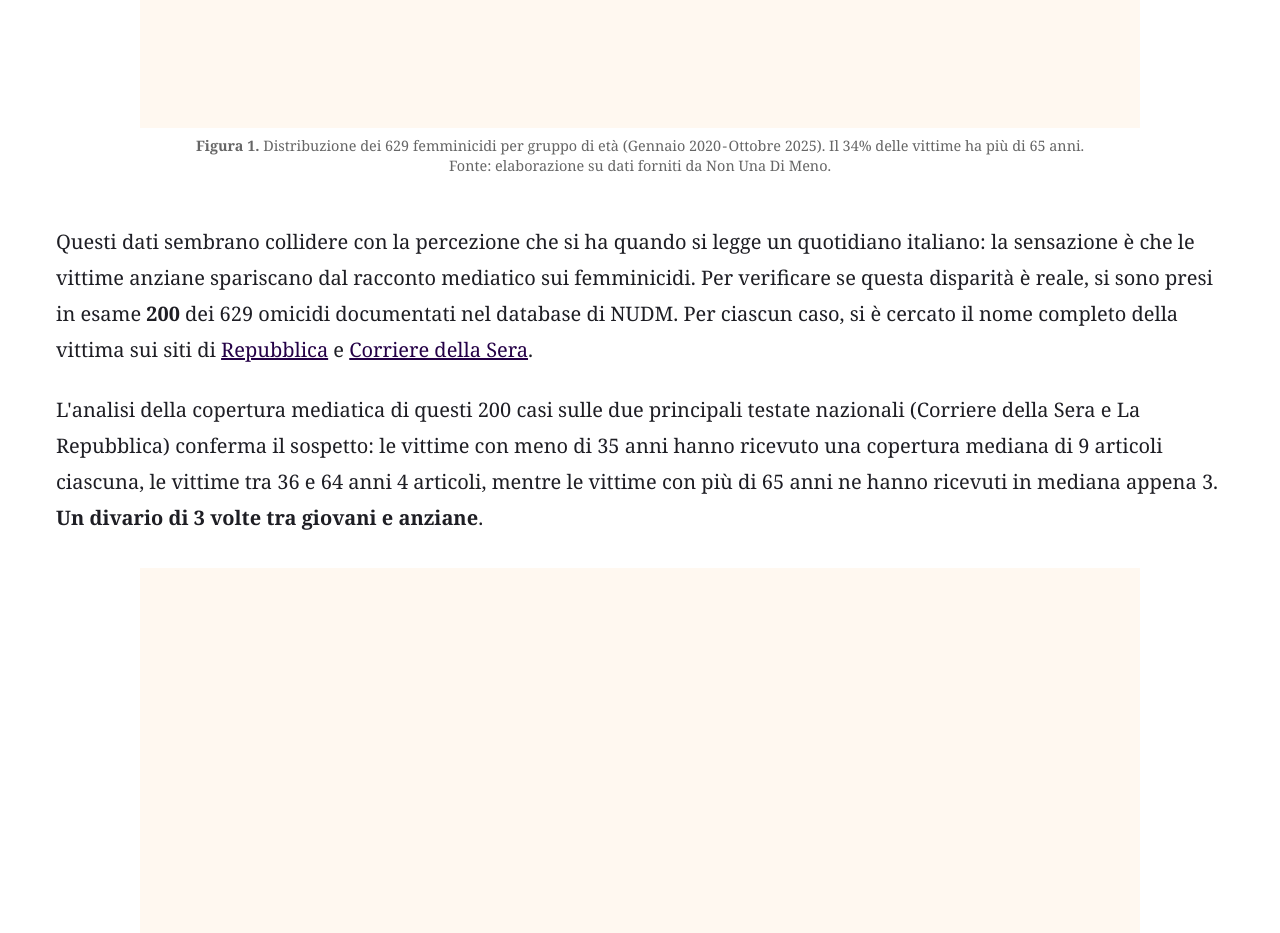
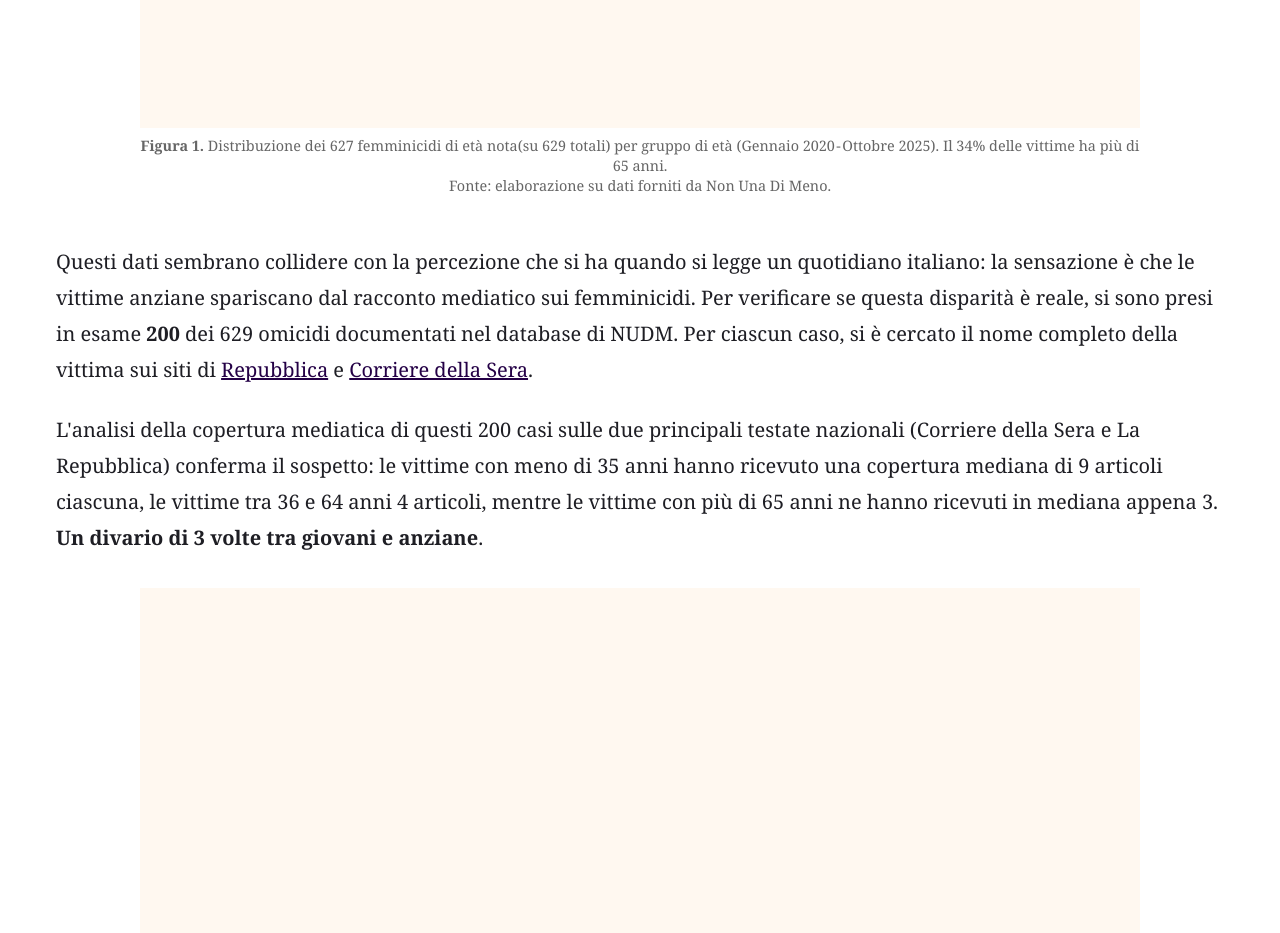
Before and after one commit to francescacollu/francescacollu.github.io, a React (Create React App) app: page /articles/ageismo-femminicidi in a window 1280 px wide. Shown: the part 1080-2013 px from the top of the page. Built offline with nearby package versions, Linux system fonts and the light colour scheme.

Commit message:
Updated captions

```diff
--- a/src/components/articles/vittime-anziane-femminicidio/index.tsx
+++ b/src/components/articles/vittime-anziane-femminicidio/index.tsx
@@ -16,14 +16,14 @@ const VittimeAnzianeFemminicidio = () => {
 
                     {/* Chart 1 */}
                     <PlotlyChart src="/charts/vittime-anziane-femminicidio/age_groups.html" className="plotly-chart" minHeight="600px"
-                    caption="<b>Figura 1.</b> Distribuzione dei 629 femminicidi per gruppo di età (Gennaio 2020 - Ottobre 2025). Il 34% delle vittime ha più di 65 anni.<br /> Fonte: elaborazione su dati forniti da Non Una Di Meno." />
+                    caption="<b>Figura 1.</b> Distribuzione dei 627 femminicidi di età nota(su 629 totali) per gruppo di età (Gennaio 2020 - Ottobre 2025). Il 34% delle vittime ha più di 65 anni.<br /> Fonte: elaborazione su dati forniti da Non Una Di Meno." />
 
                     {/* Section 2 */}
                     <MarkdownContent src="/content/VittimeAnzianeFemminicidio/section2.md" className="markdown-content" />
 
                     {/* Chart 2 */}
                     <PlotlyChart src="/charts/vittime-anziane-femminicidio/strip_plot_200cases.html" minHeight="800px"
-                    caption="<b>Figura 2.</b> Distribuzione del numero di articoli per gruppo di età. Ogni punto rappresenta un caso di femminicidio dei 200 esaminati. Come evidente dal grafico, ci sono alcuni casi che, essendo diventati decisamente più mediatici di altri, sbilanciano di molto il valore medio della distribuzione. Per questa ragione, la misura qui considerata è la mediana. Passando il mouse si possono leggere i nomi delle vittime e il numero di relativi articoli pubblicati." />
+                    caption="<b>Figura 2.</b> Distribuzione del numero di articoli per gruppo di età. Ogni punto rappresenta un caso di femminicidio dei 200 esaminati. Come evidente dal grafico, ci sono alcuni casi che, essendo diventati decisamente più mediatici di altri, sbilanciano di molto il valore medio della distribuzione. Per questa ragione, la misura qui considerata è la mediana. Passando il mouse si possono leggere i nomi delle vittime e il numero di relativi articoli pubblicati. Per leggibilità, la scala dell'asse verticale è logaritmica." />
 
                     {/* Section 3 */}
                     <MarkdownContent src="/content/VittimeAnzianeFemminicidio/section3.md" className="markdown-content" />
```
